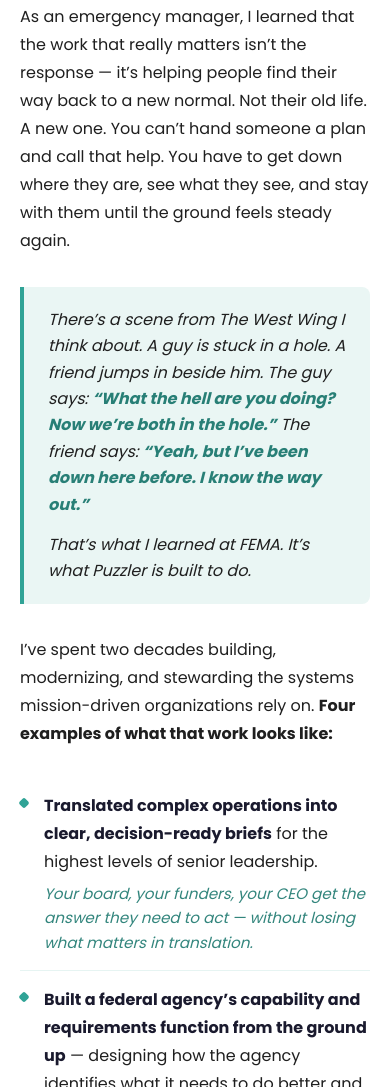
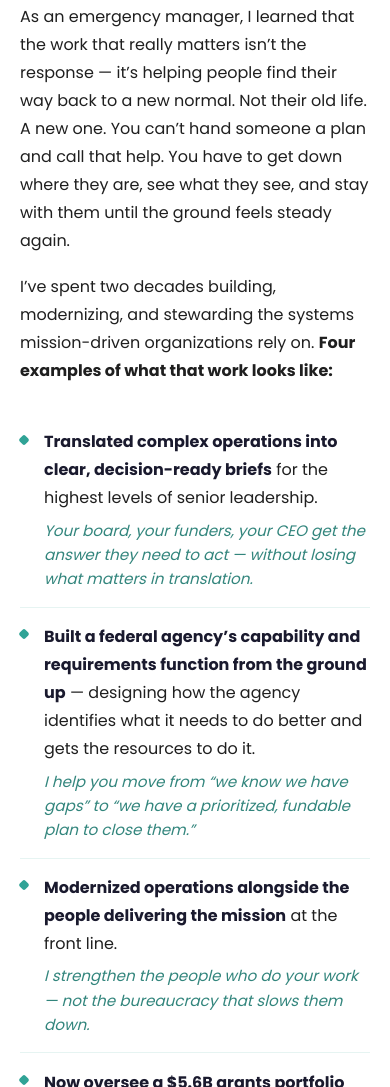
Before and after one commit to puzzlerconsultingadvisory/puzzler-website, a plain HTML site: page index.html in a window 390 px wide. Shown: the part 1078-2165 px from the top of the page. Drawn offline with Linux system fonts and the light colour scheme.

Commit message:
Remove old homepage to hide West Wing quote on mobile

```diff
--- a/index.html
+++ b/index.html
@@ -196,7 +196,7 @@
     .result-card.r3 { border-radius: 0 0 8px 8px; }
     .container { padding: 0 1.25rem; }
     .pull-quote { padding: 1.25rem 1.5rem; font-size: 1rem; }
-    .west-wing-quote { padding: 1.25rem 1.5rem; }
+    .west-wing-quote { display: none; }
     .speaking-callout { padding: 1.25rem 1.5rem; }
     .cta-button.secondary { display: block; margin: 1rem auto 0; max-width: 240px; }
     .section-label::before, .section-label::after { width: 16px; margin: 0 0.6rem; }
```
